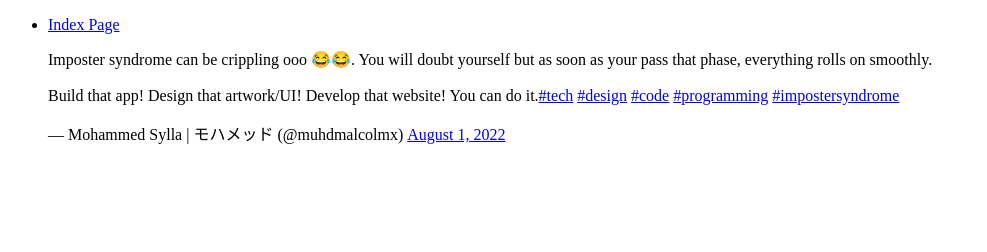
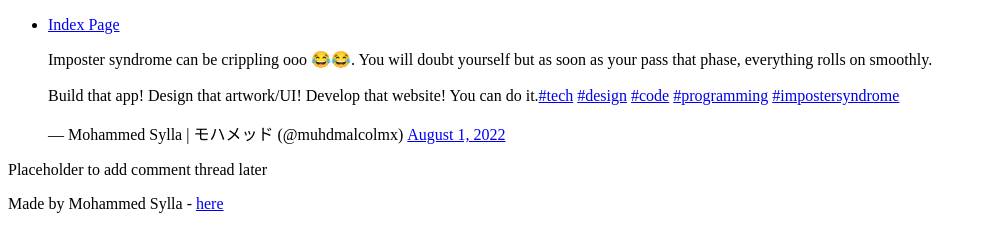
Before and after one commit to MuhdmalcolmX/My_First_Portfolio, a plain HTML site: page html_basic/tweets.html in a window 1280 px wide. Shown: the whole page, without its empty margins (0-987 px from the left). Drawn offline with Linux system fonts and the light colour scheme.

Commit message:
Updated index.html and tweets.html files

```diff
--- a/html_basic/tweets.html
+++ b/html_basic/tweets.html
@@ -6,12 +6,28 @@
     <title>HTML Basic</title>
 </head>
 <body>
+
+    <header>
         <nav>
             <ul>
                 <li><a href="/html_basic/index.html">Index Page</a></li>
             </ul>
         </nav>
+    </header>
 
+    <main>
+        <article>
             <blockquote class="twitter-tweet"><p lang="en" dir="ltr">Imposter syndrome can be crippling ooo 😂😂. You will doubt yourself but as soon as your pass that phase, everything rolls on smoothly.<br><br>Build that app! Design that artwork/UI! Develop that website! You can do it.<a href="https://twitter.com/hashtag/tech?src=hash&amp;ref_src=twsrc%5Etfw">#tech</a> <a href="https://twitter.com/hashtag/design?src=hash&amp;ref_src=twsrc%5Etfw">#design</a> <a href="https://twitter.com/hashtag/code?src=hash&amp;ref_src=twsrc%5Etfw">#code</a> <a href="https://twitter.com/hashtag/programming?src=hash&amp;ref_src=twsrc%5Etfw">#programming</a> <a href="https://twitter.com/hashtag/impostersyndrome?src=hash&amp;ref_src=twsrc%5Etfw">#impostersyndrome</a></p>&mdash; Mohammed Sylla | モハメッド (@muhdmalcolmx) <a href="https://twitter.com/muhdmalcolmx/status/1554165444449390594?ref_src=twsrc%5Etfw">August 1, 2022</a></blockquote> <script async src="https://platform.twitter.com/widgets.js" charset="utf-8"></script>
+        </article>
+
+        <aside>
+            <p>Placeholder to add comment thread later</p>
+        </aside>
+    </main>
+
+    <footer>
+        Made by Mohammed Sylla - <a href="https://www.instagram.com/muhdmalcolmx_/" target="_blank">here</a>
+    </footer>
+
 </body>
 </html>
```
Also changed, not shown: html_basic/index.html (+23 -5 lines). Lines whose indentation alone changed are shown as unchanged.
